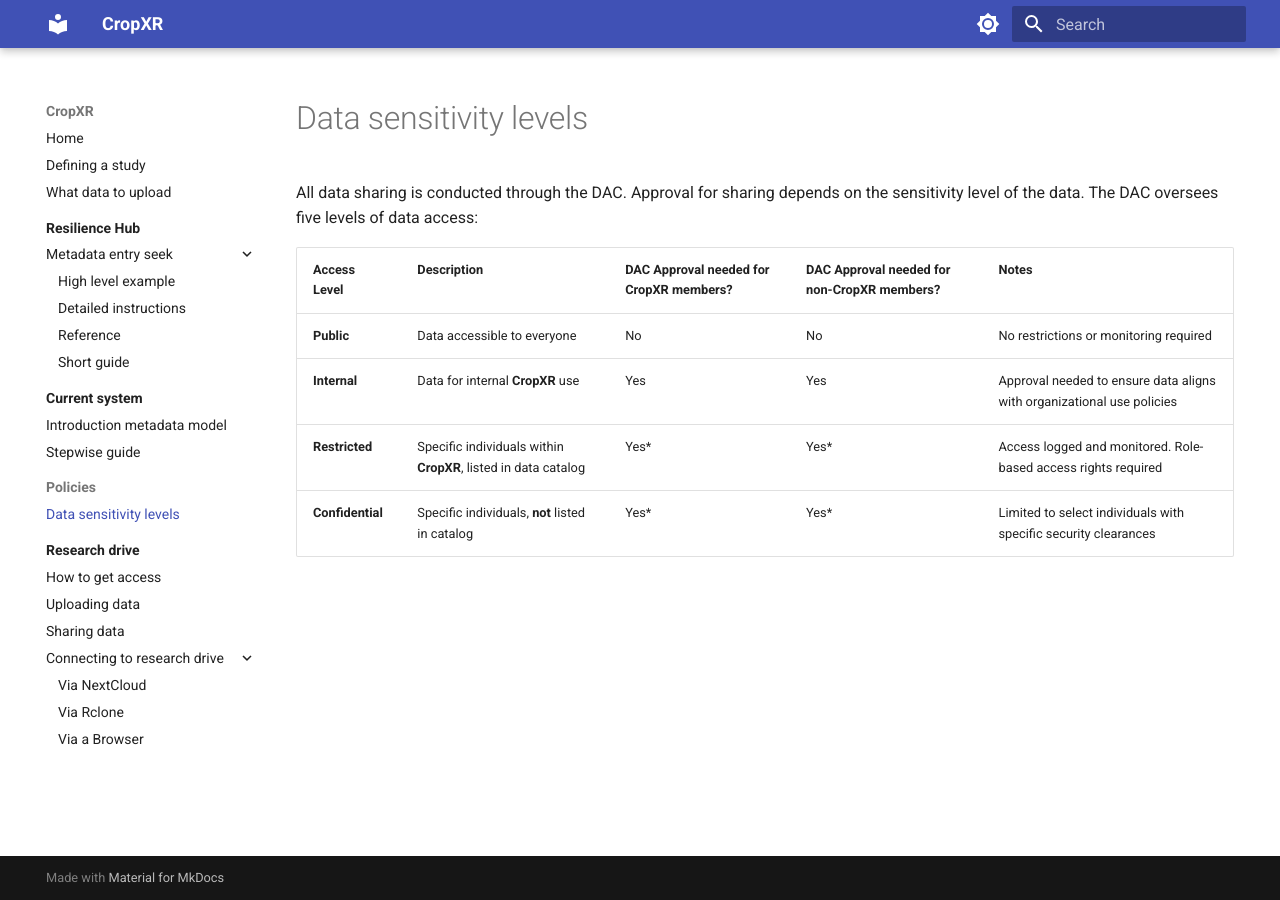
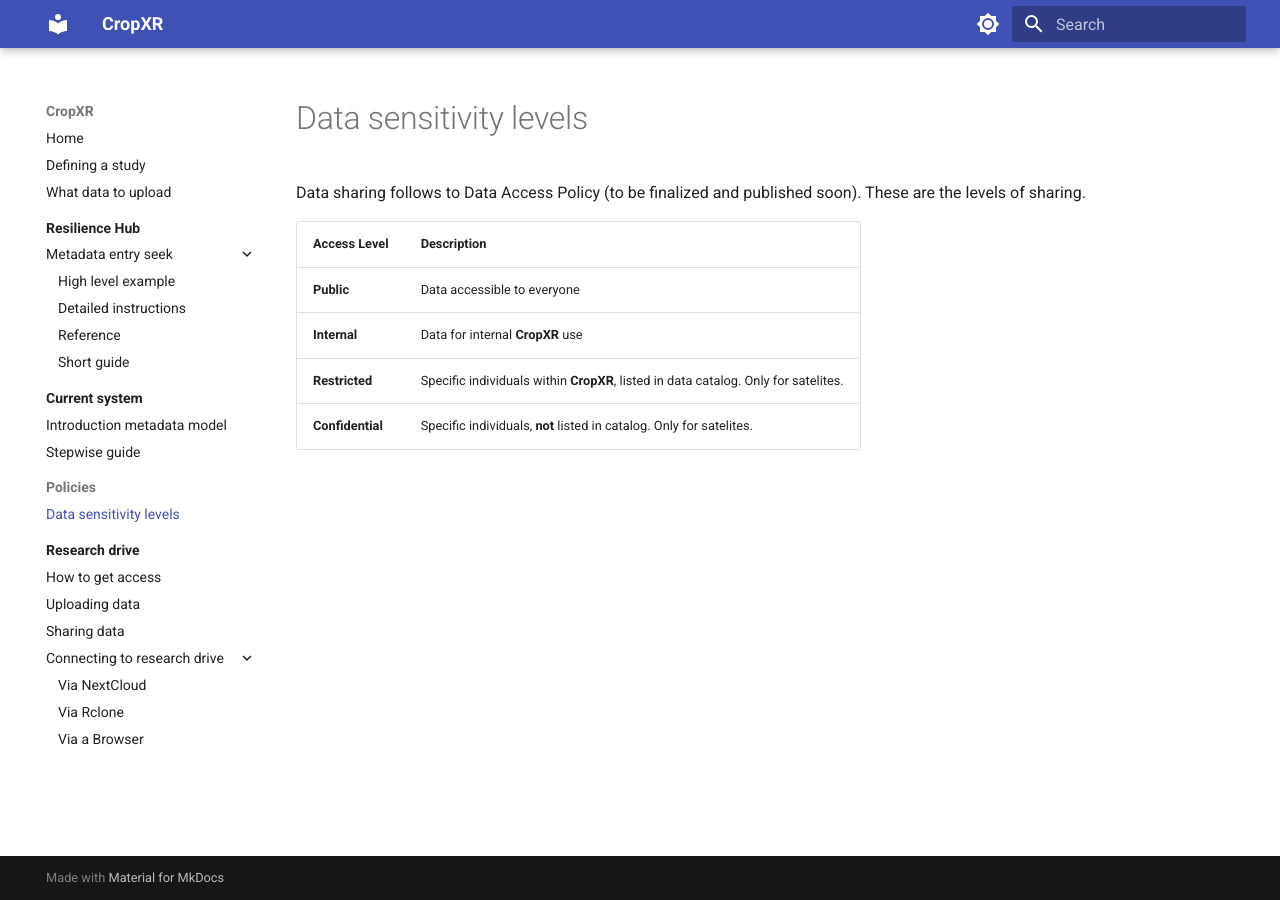
Before and after one commit to CropXR/documentation, an MkDocs documentation site: the page built from docs/policies/data-sensitivity-levels.md, in a window 1280 px wide. Built offline with MkDocs 1.6.1 and Material for MkDocs 9.7.7, drawn with Linux system fonts in a browser that asks for light colours.

Commit message:
Mostly layout

```diff
--- a/docs/policies/data-sensitivity-levels.md
+++ b/docs/policies/data-sensitivity-levels.md
@@ -1,8 +1,9 @@
-All data sharing is conducted through the DAC. Approval for sharing depends on the sensitivity level of the data. The DAC oversees five levels of data access:
+Data sharing follows to Data Access Policy (to be finalized and published soon).
+These are the levels of sharing.
 
-| Access Level  | Description | DAC Approval needed for **CropXR** members? | DAC Approval needed for **non-CropXR** members? | Notes |
-|--------------|-------------|----------------------------------------------|----------------------------------------------|-------|
-| **Public** | Data accessible to everyone | No | No | No restrictions or monitoring required |
-| **Internal** | Data for internal **CropXR** use | Yes | Yes | Approval needed to ensure data aligns with organizational use policies |
-| **Restricted** | Specific individuals within **CropXR**, listed in data catalog | Yes* | Yes* | Access logged and monitored. Role-based access rights required |
-| **Confidential** | Specific individuals, **not** listed in catalog | Yes* | Yes* | Limited to select individuals with specific security clearances |
+| Access Level  | Description                                                          |
+|--------------|----------------------------------------------------------------------|
+| **Public** | Data accessible to everyone                                          |
+| **Internal** | Data for internal **CropXR** use                                     |
+| **Restricted** | Specific individuals within **CropXR**, listed in data catalog. Only for satelites.     |
+| **Confidential** | Specific individuals, **not** listed in catalog. Only for satelites. |
```
Also changed, not shown: docs/current-system/index.md (+4 -3 lines), docs/current-system/introduction-metadata-model.md (+4 -0 lines), docs/current-system/stepwise-guide.md (+14 -2 lines), docs/research-drive/connecting-to-research-drive/Via-Rclone.md (+2 -1 lines), docs/research-drive/sharing-data.md (+5 -5 lines).
